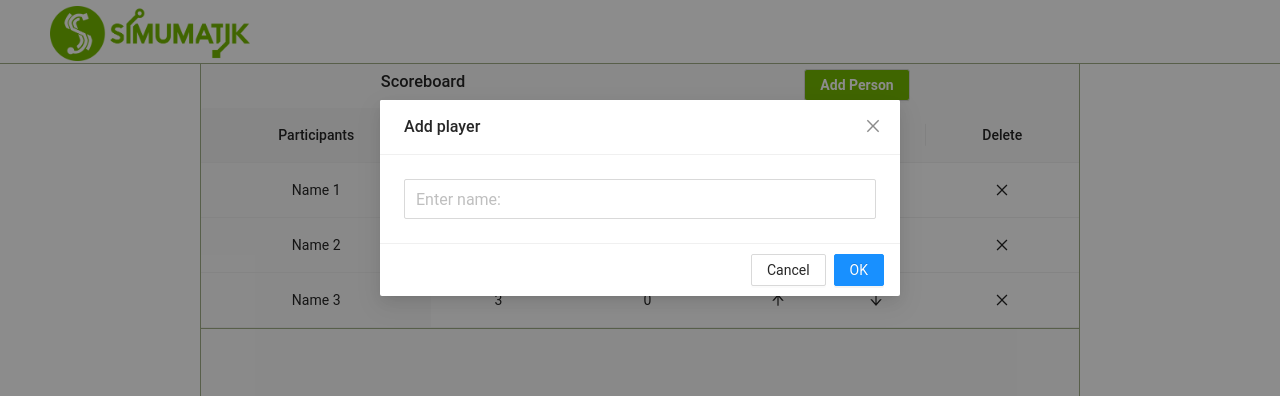
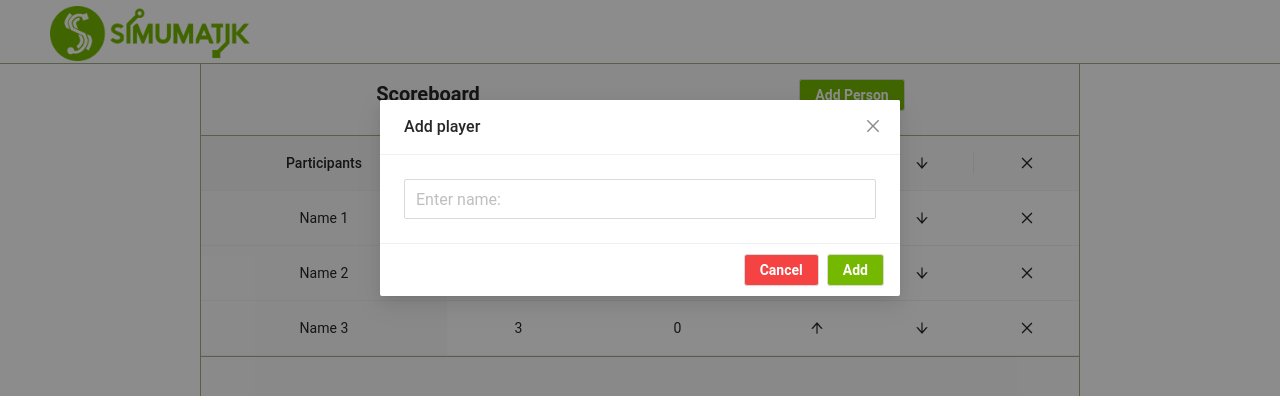
Before and after one commit to Wontoz/ScoreboardApp, a React (Create React App) app: page / in a window 1280 px wide. Both pictures are taken after a click on the button "Add Person". Shown: the top 396 px of the page. Built offline with nearby package versions, Linux system fonts and the light colour scheme.

Commit message:
Added even more styling

```diff
--- a/src/App.css
+++ b/src/App.css
@@ -1,6 +1,11 @@
 body{
   font-family: "Roboto", Sans-serif;
   color: #6E7381;
+}
+
+h1{
+  font-size: 20px;
+  font-weight: bold;
 }
 .sider, .header {
   background-color: #fff;
@@ -33,9 +38,9 @@ body{
 }
 
 .content {
-  width: 100%;
-  margin: 64px auto auto auto;
+  position: relative;
   padding: 0;
+  margin-top: 63.5px;
   border-left: 1px solid #9fad87;
   border-right: 1px solid #9fad87;
   background-color: #fafafa;
@@ -49,6 +54,29 @@ body{
   color: #fff;
 }
 
+.Btn-red {
+  font-size: 14px;
+  font-weight: 600;
+  background-color: #f54242;
+  border-radius: 3px;
+  color: #fff;
+}
+
+.Btn-green:hover {
+  background-color: #fff;
+  color: #74B800;
+  border-color: #74B800;
+}
+
+.Btn-red:hover {
+  font-size: 14px;
+  font-weight: 600;
+  background-color: #fff;
+  border-radius: 3px;
+  color: #f54242;
+  border: 1px solid #f54242;
+}
+
 .ant-table-column-sorter{
   display: none;
 }
--- a/src/App.js
+++ b/src/App.js
@@ -9,11 +9,11 @@ const { Header, Content, Sider } = Layout;
 function App() {
   return (
     <Layout>
+      <Header className={"header"}>
+        <img src={logo} alt="logo" className={"logo"} />
+      </Header>
       <Sider className={"sider left"} />
       <Layout>
-        <Header className={"header"}>
-          <img src={logo} alt="logo" className={"logo"} />
-        </Header>
         <Content className={"content"}>
           <TableBody></TableBody>
         </Content>
--- a/src/components/AddPlayerButton.js
+++ b/src/components/AddPlayerButton.js
@@ -35,8 +35,10 @@ const AddPlayerButton = (props) => {
             <Modal
                 title="Add player"
                 visible={isVisible}
-                onOk={handleAddPlayer}
-                onCancel={hideModal}>
+                footer={[
+                    <Button className={"Btn-red"} onClick={hideModal}>Cancel</Button>,
+                    <Button className={"Btn-green"} onClick={handleAddPlayer}>Add</Button>
+                ]}>
                 <Input size="large" placeholder="Enter name:" onChange={handleInputChange} />
             </Modal>
         </>
--- a/src/components/AlterScoreModal.js
+++ b/src/components/AlterScoreModal.js
@@ -1,5 +1,5 @@
 import React, { useState } from 'react';
-import { Modal } from 'antd';
+import { Modal, Button } from 'antd';
 import { ArrowUpOutlined, ArrowDownOutlined } from '@ant-design/icons';
 
 //Module that's displayed when user clicks on either arrow that alters a player's score
@@ -35,9 +35,11 @@ const AlterScoreModal = (props) => {
             onCancel={hideModal}
             onOk={handleValueChange}
             closable={false}
-            okText="Yes"
-            cancelText="No"
-        >Are you sure you want to adjust the {props.scoreType} for this player?
+            footer={[
+                <Button className={"Btn-red"} onClick={hideModal}>No</Button>,
+                <Button className={"Btn-green"} onClick={handleValueChange}>Yes</Button>
+            ]}>
+            Are you sure you want to adjust the {props.scoreType} for this player?
         </Modal>;
 
     return (
--- a/src/components/TableBody.js
+++ b/src/components/TableBody.js
@@ -2,7 +2,7 @@ import React from 'react';
 import { Table, Row, Col } from 'antd';
 import AlterScoreModal from './AlterScoreModal';
 import AddPlayerButton from './AddPlayerButton';
-import { ArrowUpOutlined, ArrowDownOutlined, CloseOutlined, BorderBottomOutlined } from '@ant-design/icons';
+import { ArrowUpOutlined, ArrowDownOutlined, CloseOutlined} from '@ant-design/icons';
 
 class TableBody extends React.Component {
   constructor(props) {
@@ -55,7 +55,7 @@ class TableBody extends React.Component {
           align: 'center'
         },
         {
-          title: 'Delete',
+          title: <CloseOutlined/>,
           key: 'delete',
           render: (key, record) => (
             <CloseOutlined onClick={this.handleDeleteRow.bind(this, record.key)}/>
@@ -112,8 +112,9 @@ class TableBody extends React.Component {
     return (
       <>
         <Row style={{
-          padding: '5px',
+          padding: '15px',
           textAlign: 'center',
+          borderBottom: "1px solid #9fad87"
         }}>
           <Col span={12}>
             <h1>Scoreboard</h1>
@@ -123,7 +124,7 @@ class TableBody extends React.Component {
           </Col>
 
         </Row>
-        <Table columns={this.state.columns} dataSource={this.state.players} pagination={false} style={{borderBottom: "1px solid #9fad87"}}></Table>
+        <Table columns={this.state.columns} dataSource={this.state.players} pagination={false} showSorterTooltip={false} style={{borderBottom: "1px solid #9fad87"}}></Table>
       </>
     );
   }
```
